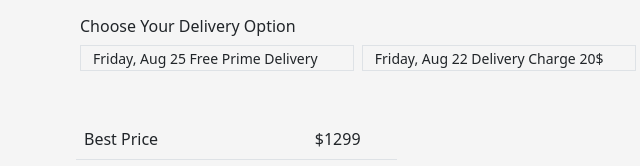
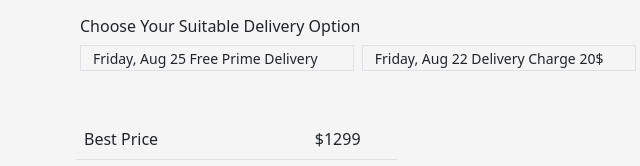
Before and after one commit to Arpitadey88/mac-book-pro-website, a plain HTML site: page index.html in a window 1280 px wide. Shown: the part 393-559 px from the top of the page, 481-1121 px from the left. Drawn offline with nearby package versions, Linux system fonts and the light colour scheme.

Commit message:
some changes

```diff
--- a/index.html
+++ b/index.html
@@ -44,7 +44,7 @@
                     </div>
                     <br>
                     <div class="row ps-2">
-                        <h6 class="ps-2">Choose Your Delivery Option</h6>
+                        <h6 class="ps-2">Choose Your Suitable Delivery Option</h6>
                         <div id="free-delivery" class="col-md-5 border border-1 ms-2 "><small>Friday, Aug 25 Free Prime
                                 Delivery</small></div>
                         <div id="urgent-delivery" class="col-md-5 border border-1 ms-2"><small>Friday, Aug 22 Delivery
--- a/js/main.js
+++ b/js/main.js
@@ -67,6 +67,5 @@ applyPromo.addEventListener('click', function () {
     else {
         alert("Something went wrong!! Try again!!")
     }
-    // inputField = '';
     inputField.value = '';
 });
```
